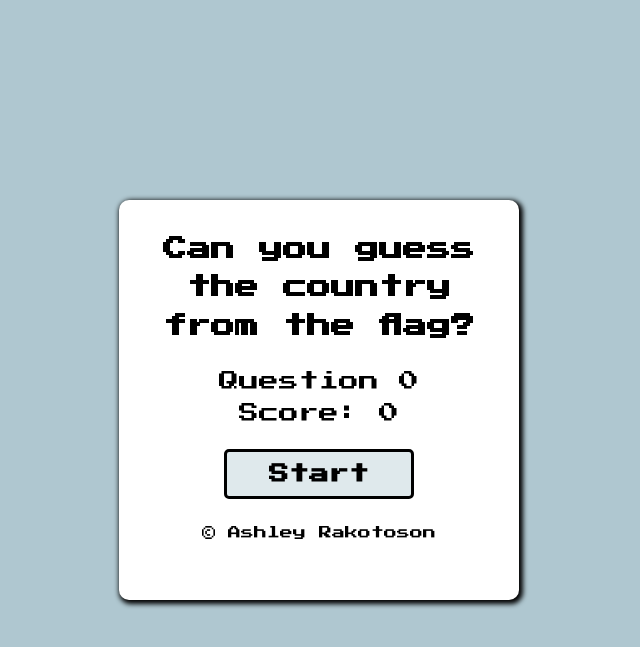
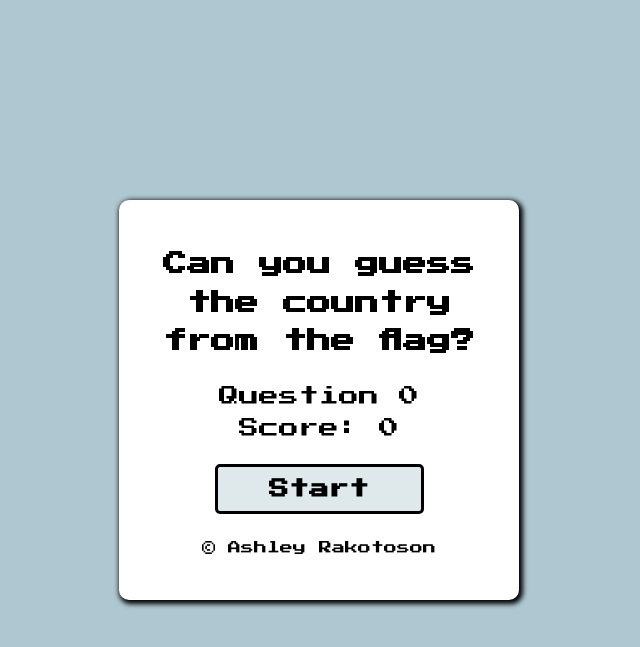
Before and after one commit to AshashashR/flag_game_quiz, a PHP site: page / in a window 1280 px wide. Shown: the top 647 px of the page, without its empty margins (321-961 px from the left). Run offline with PHP 8.4, Linux system fonts and the light colour scheme.

Commit message:
updated button and alignment

```diff
--- a/style.css
+++ b/style.css
@@ -33,6 +33,10 @@ body {
     box-shadow: 2px 2px 5px 2px;
     font-size: 20px;
     padding: 10px;
+    display: flex;
+    align-items: center;
+    justify-content: center;
+    text-align: center;
 }
 
 a {
@@ -49,6 +53,7 @@ h2 {
 
 text {
     line-height: 1.6;
+    text-align: center;
 }
 .start-btn {
     font-size: 35px;
@@ -57,7 +62,7 @@ text {
 }
 
 .btn {
-    width: 50%;
+    width: 55%;
     height: 50px;
     border: 3px solid black;
     background-color: hsl(var(--hue), 26%, 90%);
```
